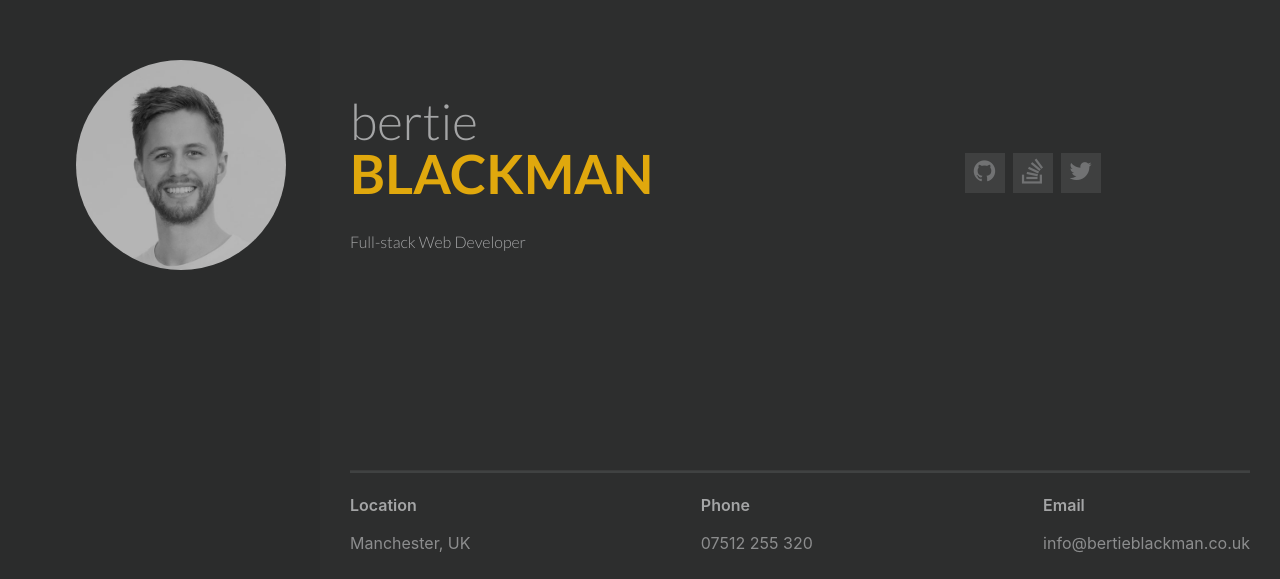
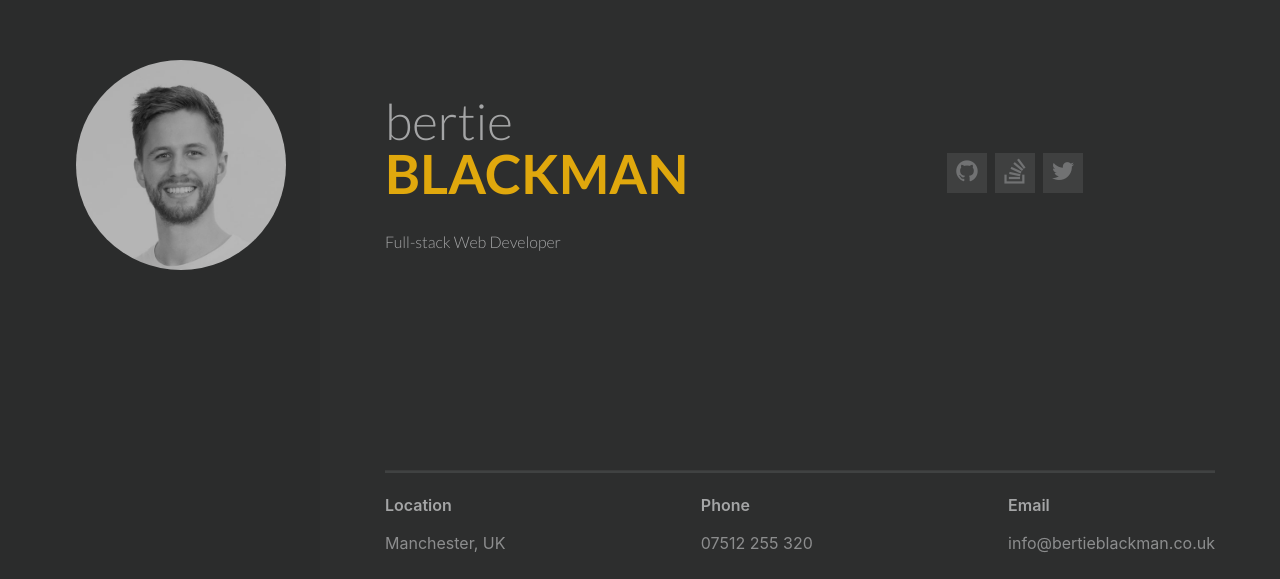
Before and after one commit to covertbert/bertie-blackman-portfolio, a Vue app: page / in a window 1280 px wide. Shown: the part 221-800 px from the top of the page. Built offline with nearby package versions, Linux system fonts and the light colour scheme.

Commit message:
Padding and margin fixes to header

```diff
--- a/src/assets/stylus/base/base.styl
+++ b/src/assets/stylus/base/base.styl
@@ -2,16 +2,6 @@ html, body
   background-color $primary-gray
 
 .container
-  margin-right auto
-  margin-left auto
-  padding-right 15px
-  padding-left 15px
-  width 100%
-  @media (min-width 576px)
-    max-width 540px
-  @media (min-width 768px)
-    max-width 720px
-  @media (min-width 992px)
-    max-width 960px
-  @media (min-width 1200px)
-    max-width 1140px
+  @media (min-width $break-lg)
+    padding-right 50px
+    padding-left 50px
--- a/src/components/layout/HeaderComponent.vue
+++ b/src/components/layout/HeaderComponent.vue
@@ -132,15 +132,20 @@
 
   .right-column
     position relative
+    padding-right 0
+    padding-left 0
     display flex
     flex-direction column
     justify-content center
+    @media (min-width $break-lg)
+      padding-right 15px
+      padding-left 15px
 
   .right-column__inner
-    height: 100%;
-    display: flex;
-    flex-direction: column;
-    justify-content: space-between;
+    height 100%
+    display flex
+    flex-direction column
+    justify-content space-between
 
   .info-section
     @media (min-width $break-lg)
```
